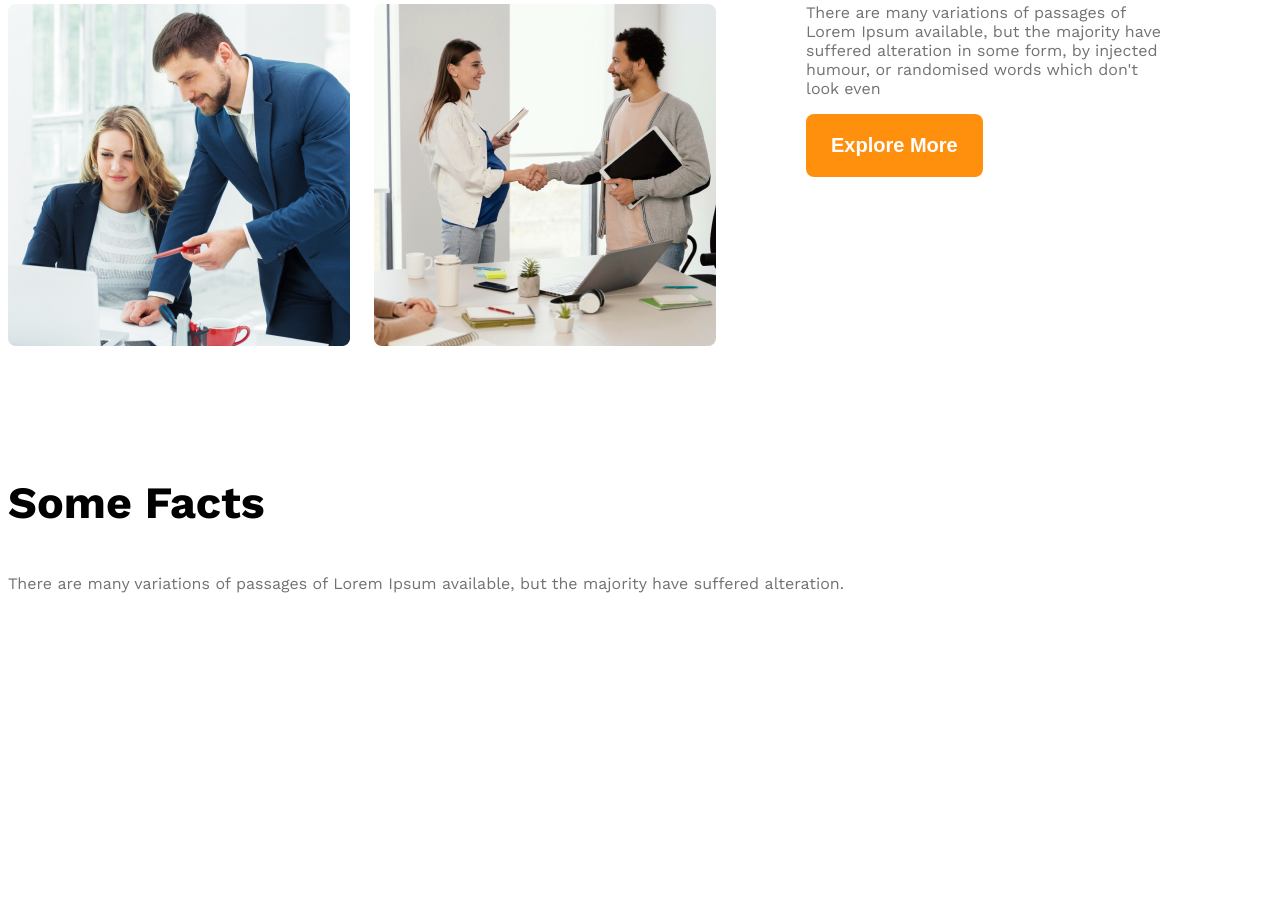
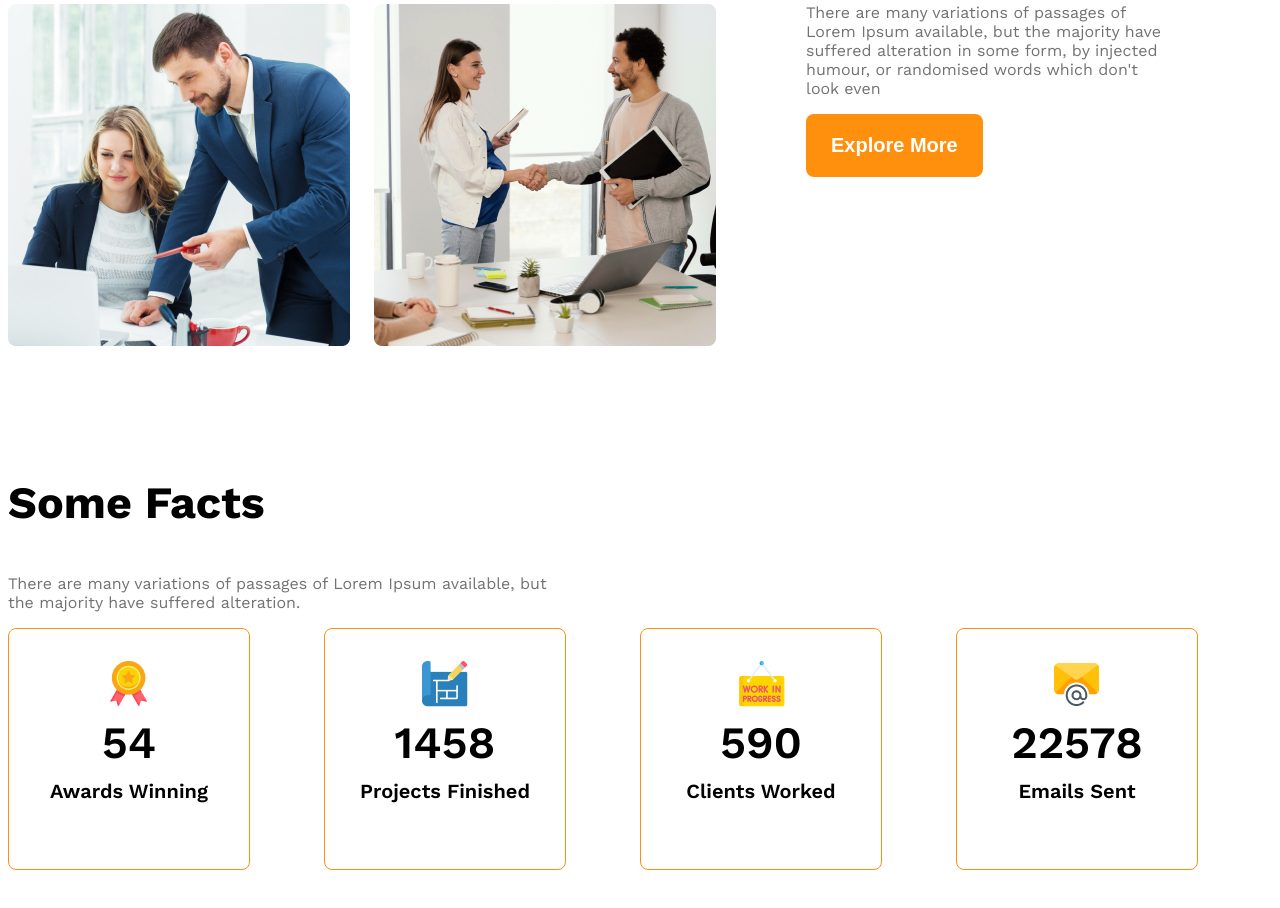
Before and after one commit to Shahdous/g3-architects-website, a plain HTML site: page index.html in a window 1280 px wide. Shown: the part 1676-2584 px from the top of the page. Before the commit the page ends 2399 px from the top, so only its background shows below. Drawn offline with nearby package versions, Linux system fonts and the light colour scheme.

Commit message:
added 'Some facts'

```diff
--- a/index.html
+++ b/index.html
@@ -46,7 +46,38 @@
         <!-- features will enjoy -->
          <section>
             <h3 class="section-title">Some Facts</h3>
-            <p class="text-light-grey">There are many variations of passages of Lorem Ipsum available, but the majority have suffered alteration.</p>
+            <p class="text-light-grey fact-description">There are many variations of passages of Lorem Ipsum available, but the majority have suffered alteration.</p>
+            <div class="facts-container">
+                <!-- .fact*4>img.fact-icon+h4.fact-number+h5.fact-name -->
+                 <div class="fact-card display-flex">
+                    <div>
+                        <img src="images/icons/ribon.png" alt="" class="fact-icon">
+                        <h4 class="fact-number">54</h4>
+                        <h5 class="fact-name">Awards Winning</h5>
+                    </div>
+                </div>
+                <div class="fact-card display-flex">
+                    <div>
+                        <img src="images/icons/projects.png" alt="" class="fact-icon">
+                        <h4 class="fact-number">1458</h4>
+                        <h5 class="fact-name">Projects Finished</h5>
+                    </div>
+                </div>
+                <div class="fact-card display-flex">
+                    <div>
+                        <img src="images/icons/customers.png" alt="" class="fact-icon">
+                        <h4 class="fact-number">590</h4>
+                        <h5 class="fact-name">Clients Worked</h5>
+                    </div>
+                </div>
+                <div class="fact-card display-flex">
+                    <div>
+                        <img src="images/icons/email.png" alt="" class="fact-icon">
+                        <h4 class="fact-number">22578</h4>
+                        <h5 class="fact-name">Emails Sent</h5>
+                    </div>
+                </div>
+            </div>
          </section>
 
          <!-- some facts -->
--- a/styles/architects.css
+++ b/styles/architects.css
@@ -123,6 +123,39 @@ main > section{
     font-weight: 500;
 }
 
+/* some fact related styles */
+.facts-container{
+    display: grid;
+    grid-template-columns: repeat(4, 1fr);
+}
+.fact-card{
+    border: 1px solid #FF900E;
+    width: 240px;
+    height: 240px;
+    border-radius: 8px;
+    text-align: center;
+    align-items: center;
+    justify-content: center;
+}
+
+.fact-number{
+    font-size: 2.8rem;
+    font-weight: 600;
+    margin-top: 5px;
+    margin-bottom: 10px;
+}
+
+.fact-name{
+    font-size: 1.25rem;
+    font-weight: 600;
+    margin-top: 10px;
+
+}
+
+.fact-description{
+    max-width: 540px;
+}
+
 /* responsive media query */
 @media screen and (max-width: 576px) {
     .navbar,
```
